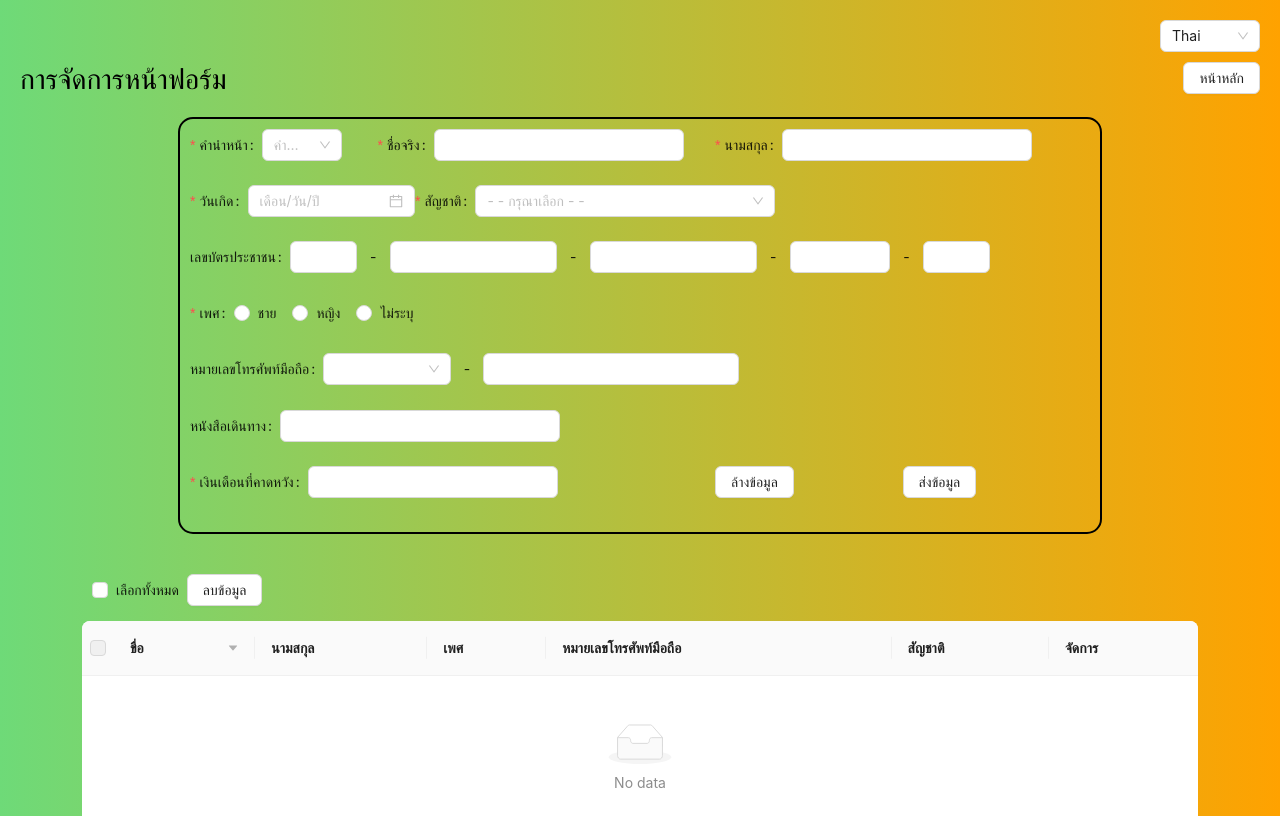
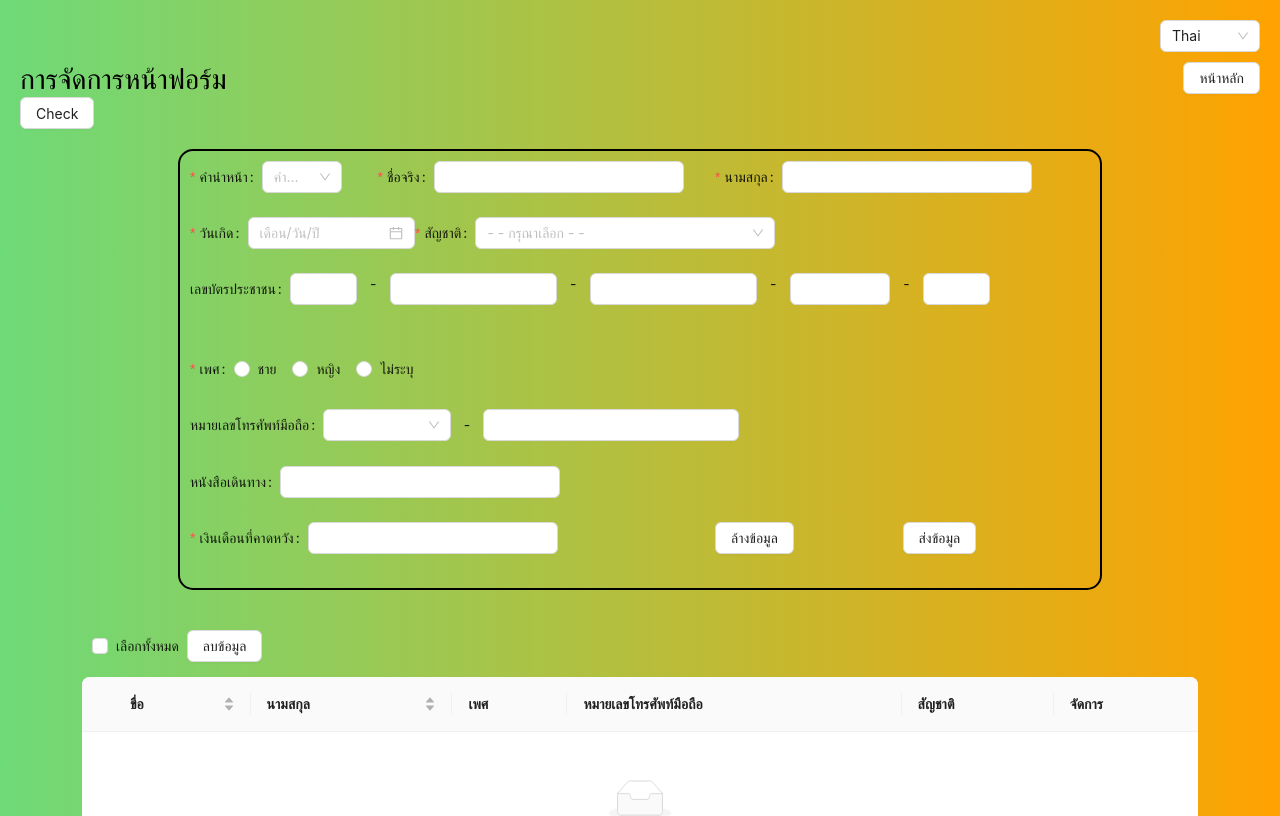
Before and after one commit to chayanidBelle/swift-dynamic-test, a React (Create React App) app: page /form in a window 1280 px wide. Shown: the top 816 px of the page. Built offline with nearby package versions, Linux system fonts and the light colour scheme.

Commit message:
[bug] unable to push data into table

```diff
--- a/src/pages/form/index.tsx
+++ b/src/pages/form/index.tsx
@@ -1,9 +1,9 @@
 import { Button, Col, DatePicker, Form, Input, Radio, Row, Select } from 'antd';
-import React from 'react';
+import React, { useState } from 'react';
 import { useTranslation } from 'react-i18next';
 import { useDispatch, useSelector } from 'react-redux';
 import { countryCodeList, nameTitleList, nationalityList } from '../../data/data-list';
-import { updateForm, updateIdCard } from '../../stores/manage-form/manage-form-reducer';
+import { IForm, setRecord, updateForm } from '../../stores/manage-form/manage-form-reducer';
 import TableComponent from './table';
 import { Link } from 'react-router-dom';
 import moment from 'moment';
@@ -12,34 +12,68 @@ const FormPage = () => {
   const { t, i18n } = useTranslation();
   const dispatch = useDispatch();
   const [form] = Form.useForm();
-  const { id_card } = useSelector((state: any) => state.form);
+  const { dataList } = useSelector((state: any) => state.manageForm);
   const initialData = JSON.parse(localStorage.getItem('dataSource') || 'null');
+  const [data, setData] = useState({});
 
-  const onFieldChange = (e: any) => {
-    const dataField = e.target.name;
-    if (dataField === 'id_card') {
-      dispatch(updateIdCard(e.target.value));
+  const onFinish = (values: any) => {
+    console.log('form', form);
+    const birth_date = form.getFieldValue('birth_date').toDate();
+    const utc = moment.utc(birth_date).format();
+    const id = Math.random();
+
+    // const new_form: IForm = {
+    //   key: key.toString(),
+    //   birth_date: utc,
+    //   id_card: '',
+    //   expected_salary: values.expected_salary,
+    //   gender: values.gender,
+    //   last_name: values.last_name,
+    //   name: values.name,
+    //   name_title: values.name_title,
+    //   nationality: values.nationality,
+    //   passport: values.passport ? values.passport : '',
+    //   phone_no: values.phone_no ? values.phone_no : '',
+    // };
+
+    let new_form = { key: id.toString(), birth_date: utc };
+    for (const key in values) {
+      if (
+        key !== 'id_card1' &&
+        key !== 'id_card2' &&
+        key !== 'id_card3' &&
+        key !== 'id_card4' &&
+        key !== 'id_card5' &&
+        key !== 'birth_date'
+      ) {
+        new_form = { ...new_form, [key]: values[key] ? values[key] : '' };
+      }
     }
+
+    console.log('new_form', new_form);
+
+    console.log('new_form', new_form);
+    let temp = dataList;
+    console.log('temp 1 :>> ', temp);
+    temp.push(new_form);
+    console.log('temp 2 :>> ', temp);
+
+    // dispatch(updateForm(new_form));
+    // dispatch(setRecord(new_form));
+    // onSetLocalStorage(new_form);
   };
 
-  const onFinish = (values: any) => {
-    const birth_date = form.getFieldValue('birth_date').toDate();
-    const utc = moment.utc(birth_date).format();
-    const new_form = { ...values, birth_date: utc };
-    dispatch(updateForm(new_form));
-    onSetLocalStorage({ ...new_form, id_card, key: Math.random().toString() });
-  };
-
-  const onSetLocalStorage = (form: any) => {
-    if (!initialData) {
-      let default_value: any[] = [];
-      let new_values = { ...form };
-      default_value.push(new_values);
-      localStorage.setItem('dataSource', JSON.stringify(default_value));
-    } else {
-      let initial = [...initialData, form];
-      localStorage.setItem('dataSource', JSON.stringify(initial));
-    }
+  const onSetLocalStorage = (new_form: IForm) => {
+    // if (!initialData || initialData.length === 0) {
+    //   let default_value: any[] = [];
+    //   let new_values = { ...new_form };
+    //   default_value.push(new_values);
+    //   localStorage.setItem('dataSource', JSON.stringify(default_value));
+    // } else {
+    //   let temp: any[] = [...initialData];
+    //   temp.push(new_form);
+    //   localStorage.setItem('dataSource', JSON.stringify(temp));
+    // }
   };
 
   const onFinishFailed = (errorInfo: any) => {
@@ -48,6 +82,10 @@ const FormPage = () => {
 
   const onChangeLangauge = (value: any) => {
     i18n.changeLanguage(value);
+  };
+
+  const onClearForm = () => {
+    form.resetFields();
   };
 
   return (
@@ -70,6 +108,16 @@ const FormPage = () => {
             <Button>{t('home')}</Button>
           </Link>
         </div>
+
+        <Button
+          onClick={() => {
+            let test: any[] = [];
+            test.push(data);
+            console.log('test :>> ', test);
+          }}
+        >
+          Check
+        </Button>
 
         <div
           style={{
@@ -143,31 +191,41 @@ const FormPage = () => {
                   <Form.Item label='เลขบัตรประชาชน'>
                     <Row>
                       <Col span={2}>
-                        <Input maxLength={1} name='id_card' onBlur={onFieldChange} />
+                        <Form.Item name='id_card1'>
+                          <Input maxLength={1} />
+                        </Form.Item>
                       </Col>
-                      <Col span={1} style={{ display: 'flex', justifyContent: 'center', alignItems: 'center' }}>
+                      <Col span={1} style={{ display: 'flex', justifyContent: 'center' }}>
                         -
                       </Col>
                       <Col span={5}>
-                        <Input maxLength={4} name='id_card' onBlur={onFieldChange} />
+                        <Form.Item name='id_card2'>
+                          <Input maxLength={4} />
+                        </Form.Item>
                       </Col>
-                      <Col span={1} style={{ display: 'flex', justifyContent: 'center', alignItems: 'center' }}>
+                      <Col span={1} style={{ display: 'flex', justifyContent: 'center' }}>
                         -
                       </Col>
                       <Col span={5}>
-                        <Input maxLength={5} name='id_card' onBlur={onFieldChange} />
+                        <Form.Item name='id_card3'>
+                          <Input maxLength={5} />
+                        </Form.Item>
                       </Col>
-                      <Col span={1} style={{ display: 'flex', justifyContent: 'center', alignItems: 'center' }}>
+                      <Col span={1} style={{ display: 'flex', justifyContent: 'center' }}>
                         -
                       </Col>
                       <Col span={3}>
-                        <Input maxLength={2} name='id_card' onBlur={onFieldChange} />
+                        <Form.Item name='id_card4'>
+                          <Input maxLength={2} />
+                        </Form.Item>
                       </Col>
-                      <Col span={1} style={{ display: 'flex', justifyContent: 'center', alignItems: 'center' }}>
+                      <Col span={1} style={{ display: 'flex', justifyContent: 'center' }}>
                         -
                       </Col>
                       <Col span={2}>
-                        <Input maxLength={1} name='id_card' onBlur={onFieldChange} />
+                        <Form.Item name='id_card5'>
+                          <Input maxLength={1} />
+                        </Form.Item>
                       </Col>
                     </Row>
                   </Form.Item>
@@ -220,7 +278,7 @@ const FormPage = () => {
 
                 <Col span={5}>
                   <Form.Item>
-                    <Button>ล้างข้อมูล</Button>
+                    <Button onClick={onClearForm}>ล้างข้อมูล</Button>
                   </Form.Item>
                 </Col>
 
@@ -233,7 +291,7 @@ const FormPage = () => {
             </Form>
           </div>
 
-          <TableComponent dataSource={!initialData ? [] : initialData} />
+          <TableComponent />
         </div>
       </div>
     </>
--- a/src/pages/form/table.tsx
+++ b/src/pages/form/table.tsx
@@ -1,5 +1,5 @@
-import { Button, Checkbox, Table, Typography } from 'antd';
-import React from 'react';
+import { Button, Checkbox, Form, Input, Table, Typography } from 'antd';
+import React, { useState } from 'react';
 import type { ColumnsType, TableProps } from 'antd/es/table';
 import { gender, nationalityList } from '../../data/data-list';
 import { useDispatch, useSelector } from 'react-redux';
@@ -18,25 +18,92 @@ const paginationConfig = {
   defaultCurrent: 1,
 };
 
-const columns: ColumnsType<DataType> = [
+interface ITable {
+  dataSource: any[];
+}
+
+interface EditableCellProps extends React.HTMLAttributes<HTMLElement> {
+  editing: boolean;
+  dataIndex: string;
+  title: any;
+  inputType: 'number' | 'text';
+  record: any;
+  index: number;
+  children: React.ReactNode;
+}
+
+const EditableCell: React.FC<EditableCellProps> = ({
+  editing,
+  dataIndex,
+  title,
+  inputType,
+  record,
+  index,
+  children,
+  ...restProps
+}) => {
+  return (
+    <td {...restProps}>
+      {editing ? (
+        <Form.Item
+          name={dataIndex}
+          style={{ margin: 0 }}
+          rules={[
+            {
+              required: true,
+              message: `Please Input ${title}!`,
+            },
+          ]}
+        >
+          <Input />
+        </Form.Item>
+      ) : (
+        children
+      )}
+    </td>
+  );
+};
+
+const TableComponent = () => {
+  const dispatch = useDispatch();
+  const { selectedRow } = useSelector((state: any) => state.manageForm);
+  const [editRow, setEditRow] = useState<any>({});
+  const [form] = Form.useForm();
+  const getData = localStorage.getItem('dataSource' || 'null');
+  const dataSource = getData ? JSON.parse(getData) : [];
+  const isEditing = (record: any) => record.key === editRow?.key;
+
+  const sortAlphabet = (a: any, b: any) => {
+    if (a.name < b.name) {
+      return -1;
+    }
+    if (a.name > b.name) {
+      return 1;
+    }
+    return 0;
+  };
+
+  const columns: any = [
     {
       title: 'ขื่อ',
       dataIndex: 'name',
       key: 'name',
-    sorter: (a: any, b: any) => a.name.length - b.name.length,
-    sortDirections: ['descend'],
+      sorter: (a: any, b: any) => sortAlphabet(a, b),
+      editable: true,
     },
     {
       title: 'นามสกุล',
       dataIndex: 'last_name',
       key: 'last_name',
-    sortDirections: ['descend'],
+      sorter: (a: any, b: any) => sortAlphabet(a, b),
+      editable: true,
     },
     {
       title: 'เพศ',
       dataIndex: 'gender',
       key: 'gender',
       defaultSortOrder: 'descend',
+      editable: false,
       render: (value: any, record: any) => (
         <Typography.Text>{gender.find((item: any) => item.value === value)?.label}</Typography.Text>
       ),
@@ -45,11 +112,13 @@ const columns: ColumnsType<DataType> = [
       title: 'หมายเลขโทรศัพท์มือถือ',
       dataIndex: 'phone_no',
       key: 'phone_no',
+      editable: true,
     },
     {
       title: 'สัญชาติ',
       key: 'nationality',
       dataIndex: 'nationality',
+      editable: false,
       render: (value: any, record: any) => (
         <Typography.Text>{nationalityList.find((item: any) => item.value === value)?.label}</Typography.Text>
       ),
@@ -58,37 +127,52 @@ const columns: ColumnsType<DataType> = [
       title: 'จัดการ',
       dataIndex: 'action',
       key: 'x',
-    render: () => <a>Edit</a>,
+      render: (_: any, record: any) => {
+        const editable = isEditing(record);
+        return editable ? (
+          <span>
+            <Typography.Link onClick={() => onSave(record.key)} style={{ marginRight: 8 }}>
+              Save
+            </Typography.Link>
+            <Typography.Link onClick={() => setEditRow({})} style={{ marginRight: 8 }}>
+              Cancel
+            </Typography.Link>
+          </span>
+        ) : (
+          <Typography.Link onClick={() => setEditRow(record)}>Edit</Typography.Link>
+        );
+      },
     },
   ];
-
-interface ITable {
-  dataSource: any[];
-}
-
-const TableComponent = (props: ITable) => {
-  const dispatch = useDispatch();
-  const { selectedRow } = useSelector((state: any) => state.form);
 
   const onSelectChange = (newSelectedRowKeys: React.Key[]) => {
     dispatch(selectRows(newSelectedRowKeys));
   };
 
   const rowSelection = {
-    selectedRow,
+    selectedRowKeys: selectedRow,
     onChange: onSelectChange,
+    hideSelectAll: true,
   };
 
   const onChange: TableProps<DataType>['onChange'] = (pagination, filters, sorter, extra) => {
-    console.log('params', pagination, filters, sorter, extra);
+    // console.log('params', pagination, filters, sorter, extra);
   };
 
-  const onSelectAll = () => {
-    console.log('Select All');
+  const onSave = (key: any) => {
+    console.log('key :>> ', key);
+  };
+
+  const onSelectAll = (e: any) => {
+    let getAllRows: any[] = [];
+    if (e.target.checked) {
+      getAllRows = dataSource?.length > 0 ? dataSource?.map((item: any) => item.key) : [];
+    }
+    dispatch(selectRows(getAllRows));
   };
 
   const onDeleteAll = () => {
-    let temp = props.dataSource;
+    let temp = dataSource;
 
     if (selectedRow.length > 0) {
       selectedRow.forEach((item: any) => {
@@ -107,13 +191,19 @@ const TableComponent = (props: ITable) => {
           <Checkbox onChange={onSelectAll}>เลือกทั้งหมด</Checkbox>
           <Button onClick={onDeleteAll}>ลบข้อมูล</Button>
         </div>
+        <Form form={form} component={false}>
           <Table
             rowSelection={rowSelection}
             pagination={paginationConfig}
             columns={columns}
-          dataSource={props.dataSource}
-          onChange={onChange}
+            dataSource={dataSource}
+            components={{
+              body: {
+                cell: EditableCell,
+              },
+            }}
           />
+        </Form>
       </div>
     </>
   );
--- a/src/stores/manage-form/manage-form-reducer.tsx
+++ b/src/stores/manage-form/manage-form-reducer.tsx
@@ -1,24 +1,31 @@
 import { createSlice, PayloadAction } from '@reduxjs/toolkit';
 
-interface IInitialState {
-  //Form
+export interface IForm {
+  key: any;
   name_title: string;
   name: string;
   last_name: string;
-  birth_date: Date | null;
+  birth_date: any;
   nationality: string;
   id_card: string;
   gender: string;
   phone_no: string;
   passport: string;
   expected_salary: number;
+}
 
+interface IInitialState {
+  //Form
+  form: IForm;
+  dataList: any[];
   //Table
   selectedRow: any[];
 }
 
 const initialState = {
   //Form
+  form: {
+    key: '',
     birth_date: null,
     name: '',
     last_name: '',
@@ -29,7 +36,8 @@ const initialState = {
     nationality: '',
     passport: '',
     phone_no: '',
-
+  },
+  dataList: [],
   //Table
   selectedRow: [],
 } as IInitialState;
@@ -38,22 +46,22 @@ const manageFormSlice = createSlice({
   name: 'manageForm',
   initialState,
   reducers: {
-    setTestType: (state, action: PayloadAction<string>) => {
-      return { ...state, test_type: action.payload };
-    },
     updateForm: (state, action: PayloadAction<any>) => {
-      return { ...state, ...action.payload };
-    },
-    updateIdCard: (state, action: PayloadAction<any>) => {
-      const init = state.id_card;
-      const new_value = action.payload !== '' ? `${init}${action.payload}` : init;
-      return { ...state, id_card: new_value };
+      let temp = state.dataList;
+      temp.push(action.payload);
+      console.log('temp :>> ', temp);
+      return { ...state, form: { ...action.payload }, dataList: temp };
     },
     selectRows: (state, action: PayloadAction<any>) => {
       return { ...state, selectedRow: action.payload };
     },
+    setRecord: (state, action: PayloadAction<any>) => {
+      let temp = state.dataList;
+      temp.push(action.payload);
+      return { ...state, dataList: temp };
+    },
   },
 });
 
-export const { setTestType, updateForm, updateIdCard, selectRows } = manageFormSlice.actions;
+export const { updateForm, selectRows, setRecord } = manageFormSlice.actions;
 export default manageFormSlice.reducer;
--- a/src/stores/store.tsx
+++ b/src/stores/store.tsx
@@ -3,6 +3,6 @@ import manageFormReducer from './manage-form/manage-form-reducer';
 
 export const store = configureStore({
   reducer: {
-    form: manageFormReducer,
+    manageForm: manageFormReducer,
   },
 });
```
Also changed, not shown: src/pages/shape/shape.css (added, +75 -0 lines). Lines whose indentation alone changed are shown as unchanged.
